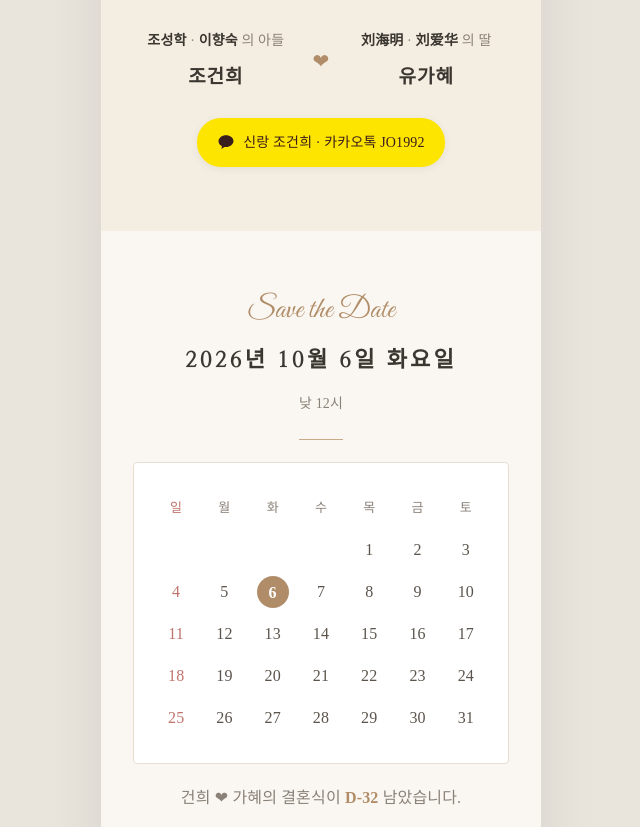
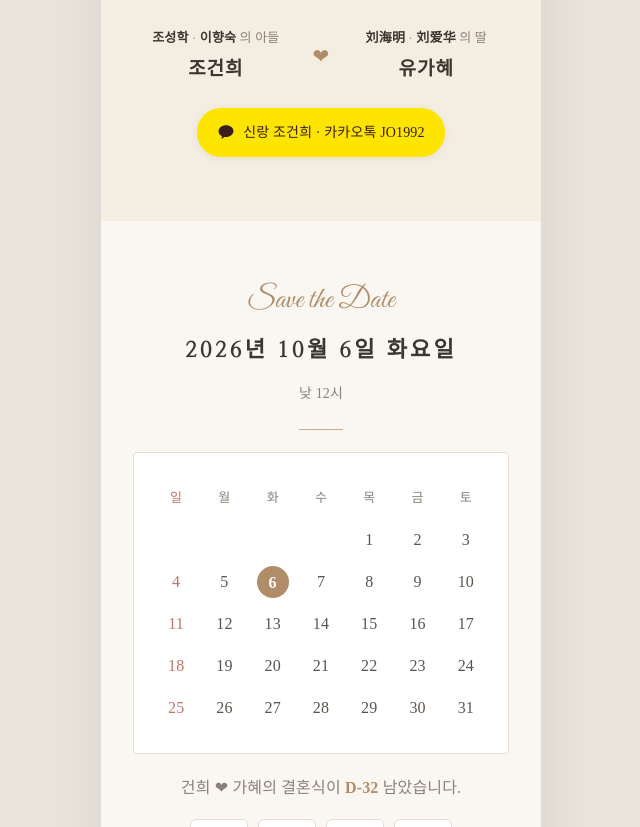
Before and after one commit to chogun92-creator/FMwedding, a plain HTML site: page index.html in a window 1280 px wide. Shown: the part 2046-2873 px from the top of the page, without its empty margins (319-959 px from the left). Drawn offline with Linux system fonts and the light colour scheme; a web font is replaced by a local one.

Commit message:
Add files via upload

```diff
--- a/index.html
+++ b/index.html
@@ -100,7 +100,8 @@
     margin-top:26px;flex-wrap:wrap;
   }
   .parent{
-    font-size:14px;color:var(--sub);flex:1;text-align:center;min-width:120px;
+    font-size:13px;color:var(--sub);flex:1;text-align:center;min-width:130px;
+    word-break:keep-all;line-height:1.7;
   }
   .parent b{color:var(--ink);font-weight:700;}
   .parent .child{
```
